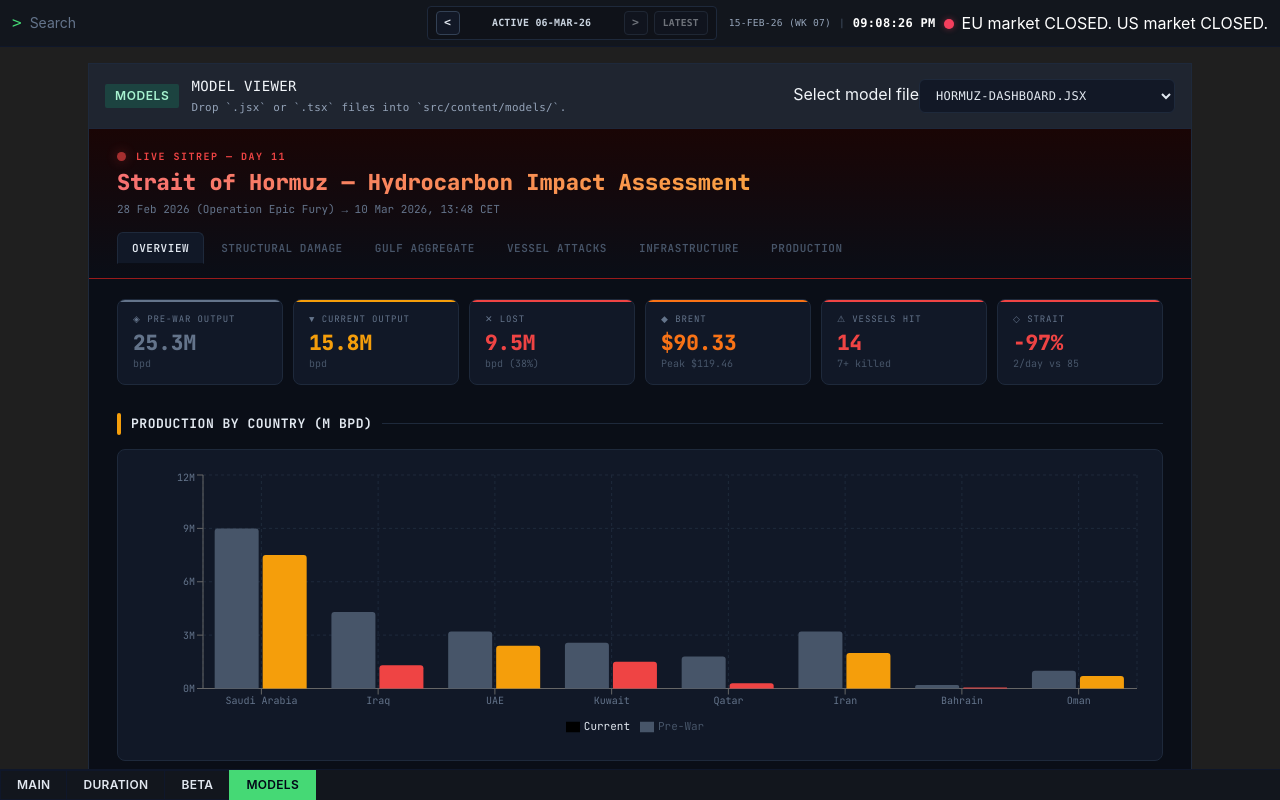
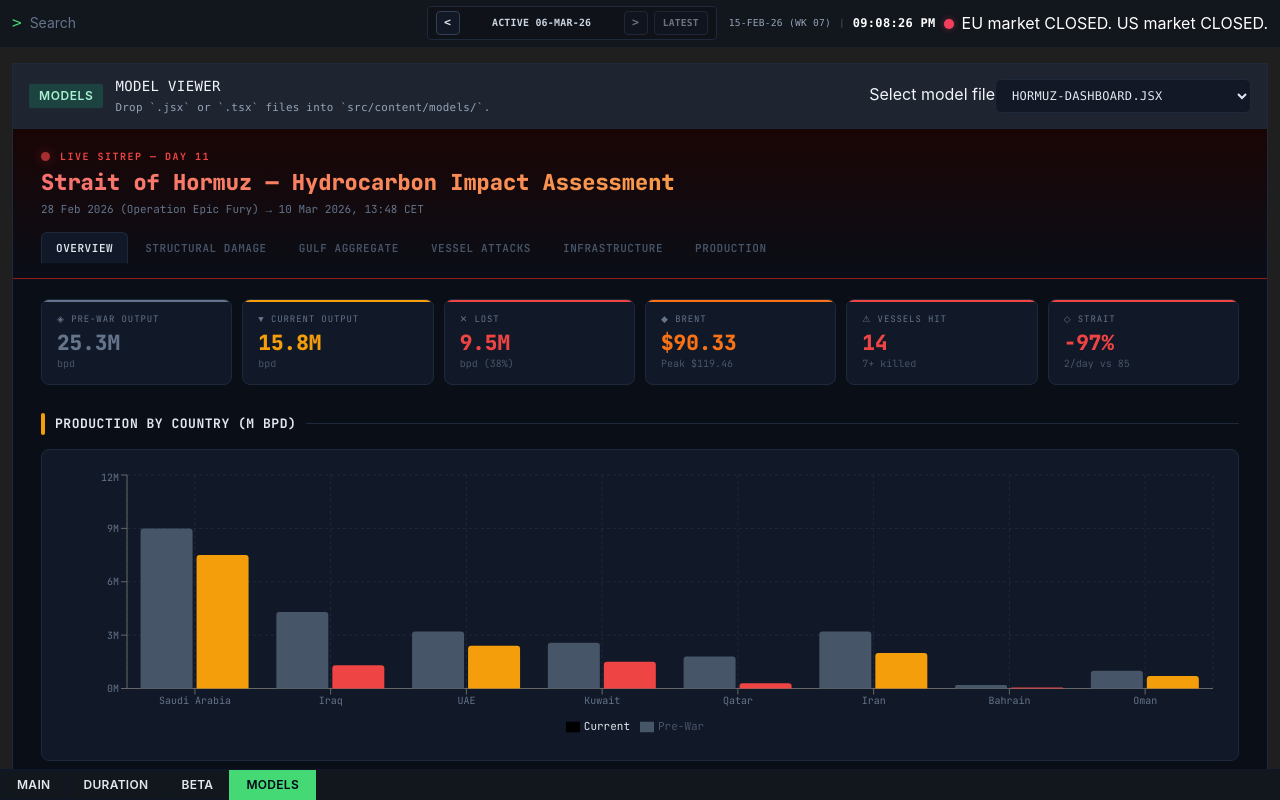
Before and after one commit to theodorhogan/website_portfolio, a React (Vite) app: page /models in a window 1280 px wide. Built offline with nearby package versions, Linux system fonts and the light colour scheme.

Commit message:
models page update

```diff
--- a/src/App.tsx
+++ b/src/App.tsx
@@ -32,7 +32,10 @@ function getInitialGridEnabled() {
 function AppContent() {
   const location = useLocation();
   const isWideRoute =
-    location.pathname === "/" || location.pathname === "/beta" || location.pathname === "/duration";
+    location.pathname === "/" ||
+    location.pathname === "/beta" ||
+    location.pathname === "/duration" ||
+    location.pathname === "/models";
 
   return (
     <div className={`app-content${isWideRoute ? " app-content--wide" : ""}`}>
--- a/src/pages/ModelsPage.css
+++ b/src/pages/ModelsPage.css
@@ -4,6 +4,7 @@
 
 .models-page__shell {
   @apply flex h-full min-h-0 w-full flex-col overflow-hidden border border-slate-800 bg-[#181d25] shadow-xl;
+  max-width: 104rem;
 }
 
 .models-page__header {
--- a/src/pages/ModelsPage.tsx
+++ b/src/pages/ModelsPage.tsx
@@ -12,6 +12,7 @@ export function ModelsPage() {
   }, [selectedId]);
 
   const selectedModel = MODELS.find((entry) => entry.id === selectedId) ?? MODELS[0] ?? null;
+  const SelectedComponent = selectedModel?.Component ?? null;
 
   return (
     <section className="models-page">
@@ -41,9 +42,9 @@ export function ModelsPage() {
         </div>
 
         <div className="models-page__viewer">
-          {selectedModel ? (
+          {SelectedComponent ? (
             <div className="models-page__viewerInner">
-              <selectedModel.Component />
+              <SelectedComponent />
             </div>
           ) : (
             <div className="models-page__empty">
```
